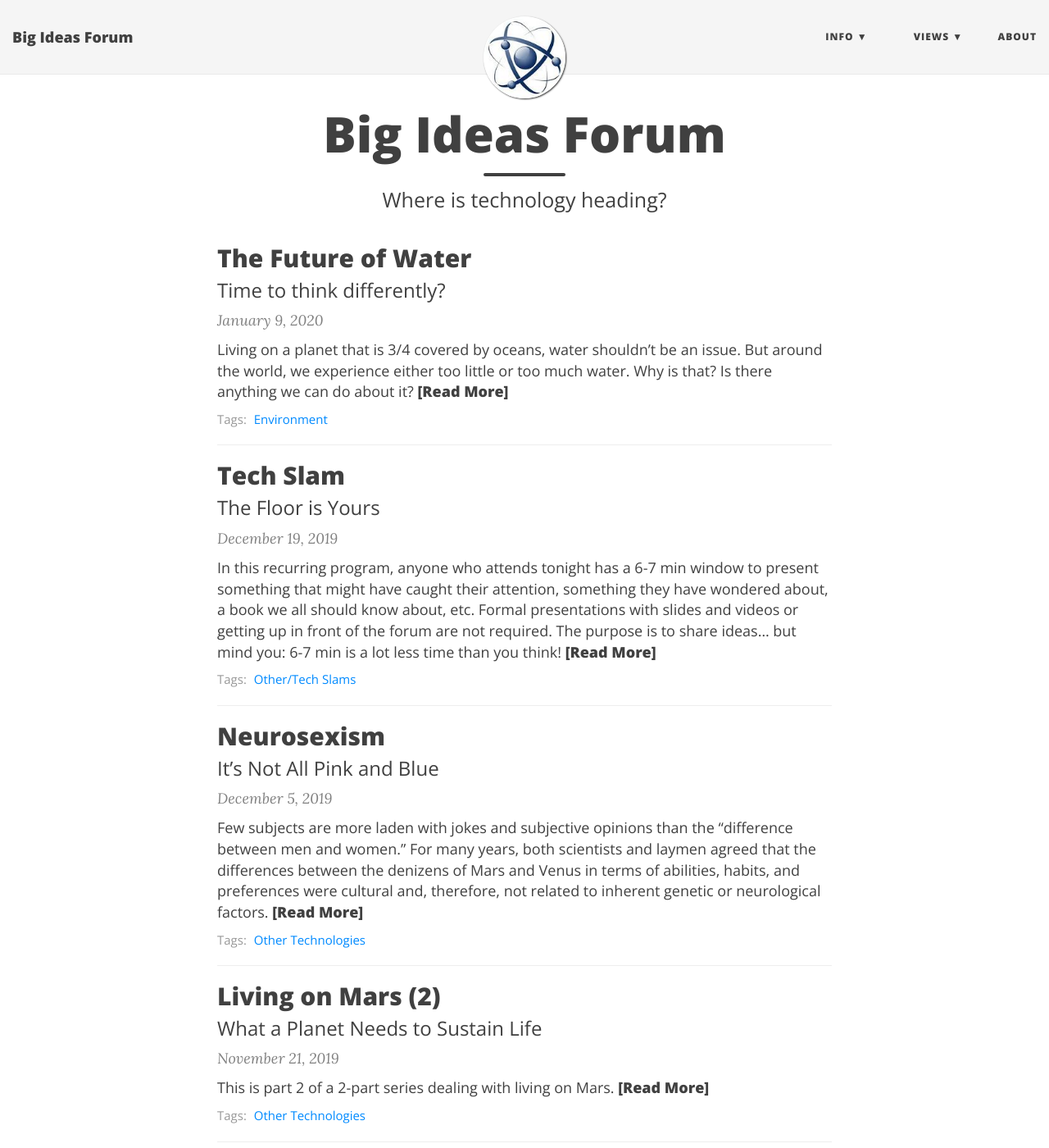
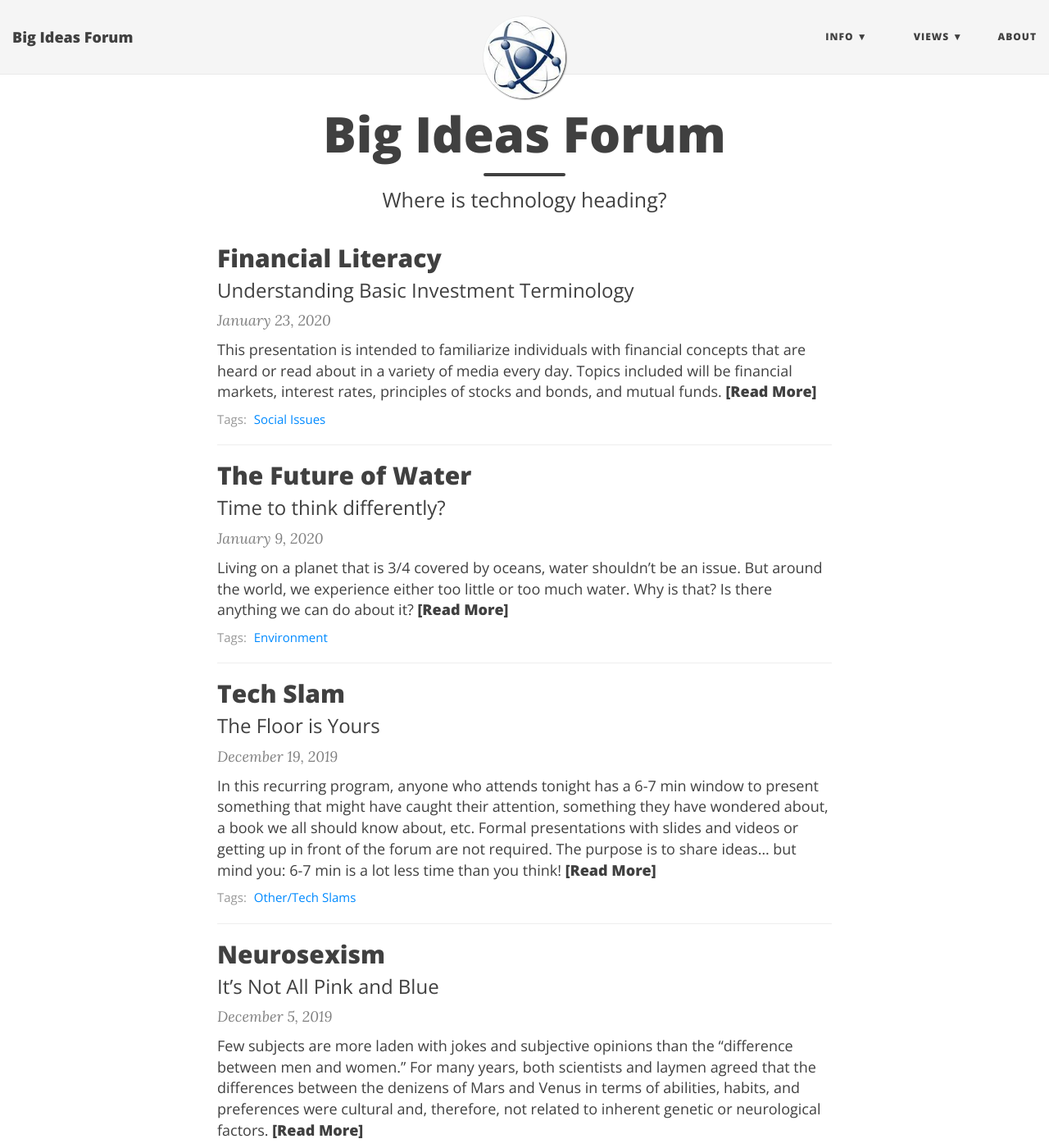
Before and after one commit to BigIdeasForum/bigideasforum.github.io, a Jekyll site: the page built from index.html, in a window 1280 px wide and 1400 px high. Shown: the whole window at 82% size. Built offline with Jekyll 4.4.1, drawn with Linux system fonts in a browser that asks for light colours; nearby versions of some CDN libraries; the list of posts is cut into pages by our own code; some of the changed text lies outside the part shown.

Commit message:
advance to next event

```diff
--- a/_posts/2020/2020-01-09-future-water.md
+++ b/_posts/2020/2020-01-09-future-water.md
@@ -16,6 +16,11 @@ We will discuss these and other aspects of the future of water.  Join us for a d
 
 Presenter: Torben
 
+### Follow-Up
+
+* [Presentation](/assets/present/2020/future_of_water.pdf) (PDF)
+
+
 ### Coming Up...
 
 * January 23: Financial Literacy
--- /dev/null
+++ b/_posts/2020/2020-01-23-fin-lit.md
@@ -0,0 +1,19 @@
+---
+layout: post
+title:  Financial Literacy
+subtitle: Understanding Basic Investment Terminology
+date:   2020-01-23 18:30:00
+categories: Bob
+tags: [Social Issues]
+bigimg: /img/finlit.jpg
+---
+
+This presentation is intended to familiarize individuals with financial concepts that are heard or read about in a variety of media every day. Topics included will be financial markets, interest rates, principles of stocks and bonds, and mutual funds.
+
+Presenter: Bob
+
+### Coming Up...
+
+* February 6: Tech Slam
+* February 20: Social Media
+* March 5: Why Biodiversity Matters
```
